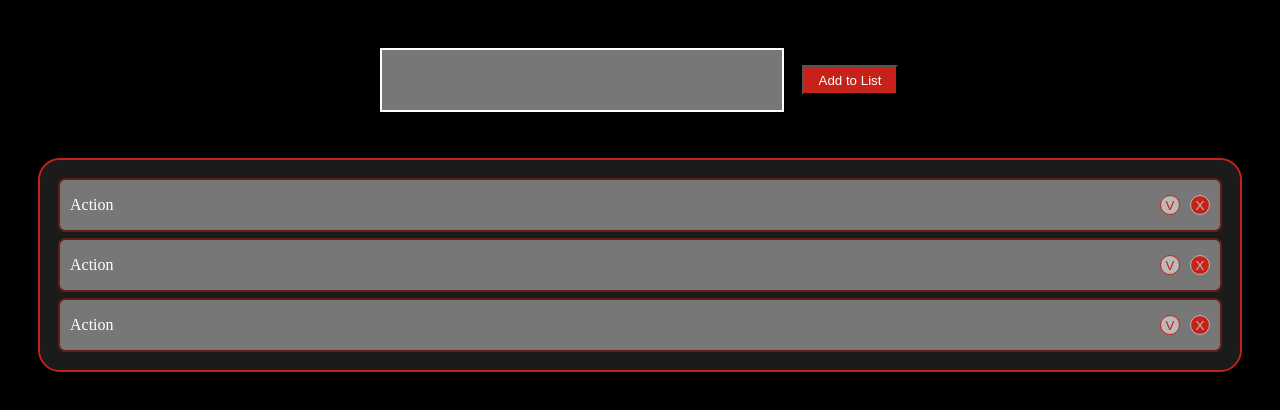
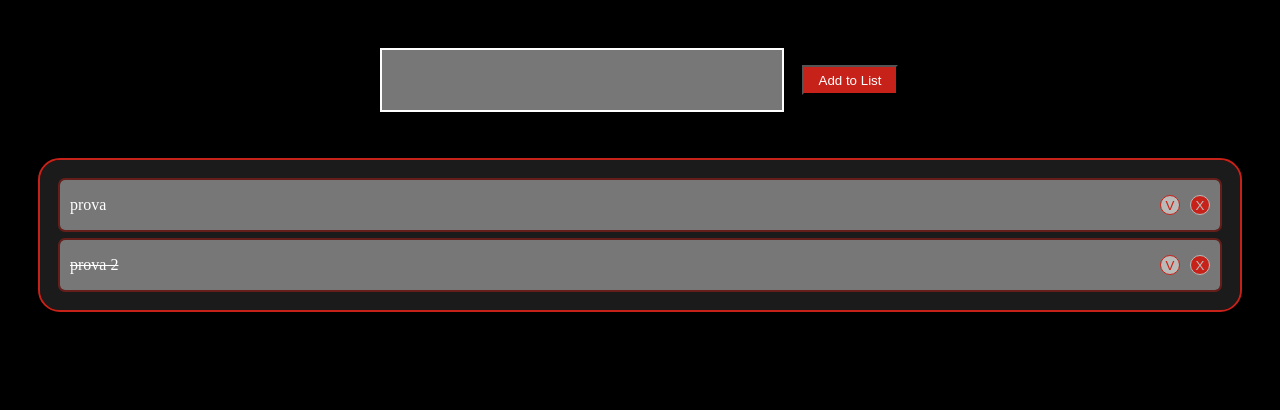
Before and after one commit to Giaki22/vue-todolist, a plain HTML site: page index.html in a window 1280 px wide. Drawn offline with nearby package versions, Linux system fonts and the light colour scheme.

Commit message:
+ Milestone 1

```diff
--- a/css/style.css
+++ b/css/style.css
@@ -10,7 +10,7 @@
 body{
     background-color: black;
 }
-.container{
+#app{
     gap: 50px;
     padding: 50px 30px;
     margin: 0 auto;
--- a/index.html
+++ b/index.html
@@ -10,28 +10,14 @@
     <title>ToDo List</title>
 </head>
 <body>
-    <div class="container">
+    <div id="app">
         <div class="main-actions">
             <input type="ToDoAction" id="toDoAction">
             <button type="submit" class="submit">Add to List</button>
         </div>
         <div class="list-container">
-            <div class="action">
-                <div class="text">Action</div>
-                <div class="actions">
-                    <button class="done">V</button>
-                    <button class="remove">X</button>
-                </div>
-            </div>
-            <div class="action">
-                <div class="text">Action</div>
-                <div class="actions">
-                    <button class="done">V</button>
-                    <button class="remove">X</button>
-                </div>
-            </div>
-            <div class="action">
-                <div class="text">Action</div>
+            <div class="action" v-for="(item, i) in toDoList">
+                <div class="text" :class="{taskDone: toDoList[i].done === true}">{{toDoList[i].text}}</div>
                 <div class="actions">
                     <button class="done">V</button>
                     <button class="remove">X</button>
--- a/js/main.js
+++ b/js/main.js
@@ -0,0 +1,19 @@
+let app = new Vue({
+    el: '#app',
+    data: {
+        toDoList: [
+            {
+                text: 'prova',
+                done: false,
+            },
+            {
+                text: 'prova 2',
+                done: true,
+            }
+        ],
+        index : 0,
+    },
+    methods: {
+
+    }
+})
```
